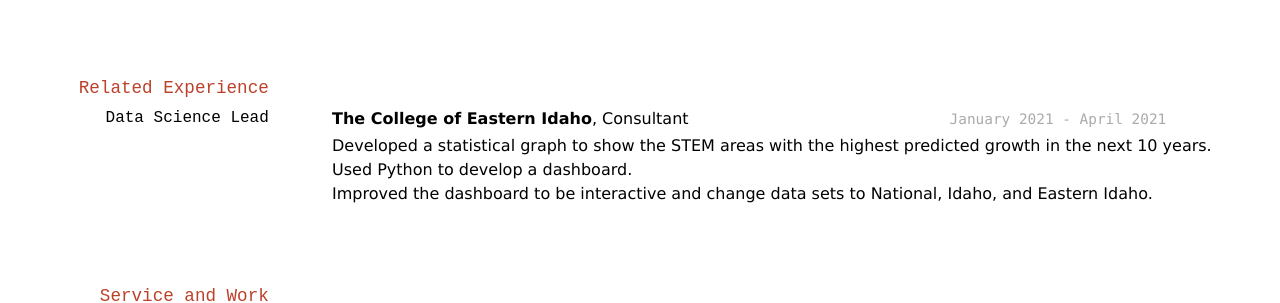
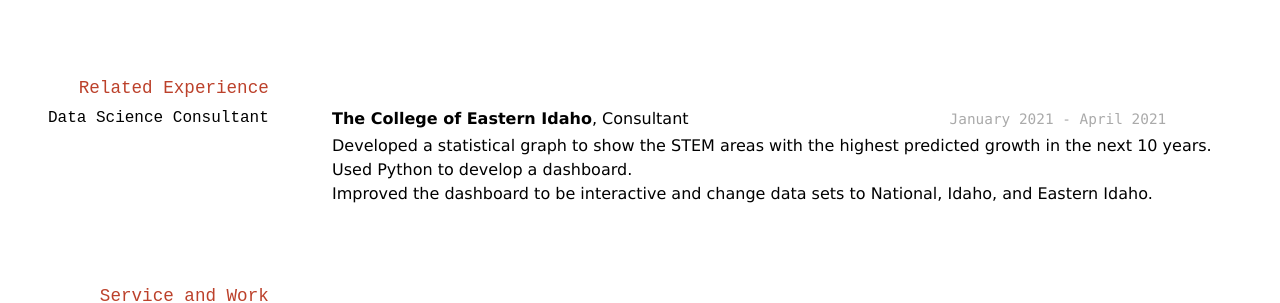
Before and after one commit to byuids-resumes/allisonbday_resume, a Jekyll site: the page built from docs/index.md, in a window 1280 px wide. Shown: the part 309-612 px from the top of the page. Built offline with Jekyll 4.4.1, drawn with Linux system fonts in a browser that asks for light colours.

Commit message:
something to do

```diff
--- a/docs/index.md
+++ b/docs/index.md
@@ -27,7 +27,7 @@ title: Allison Day's Resume
 
 ## Related Experience
 
-### Data Science Lead
+### Data Science Consultant
 
 `January 2021 - April 2021`
 **The College of Eastern Idaho**, Consultant
```
